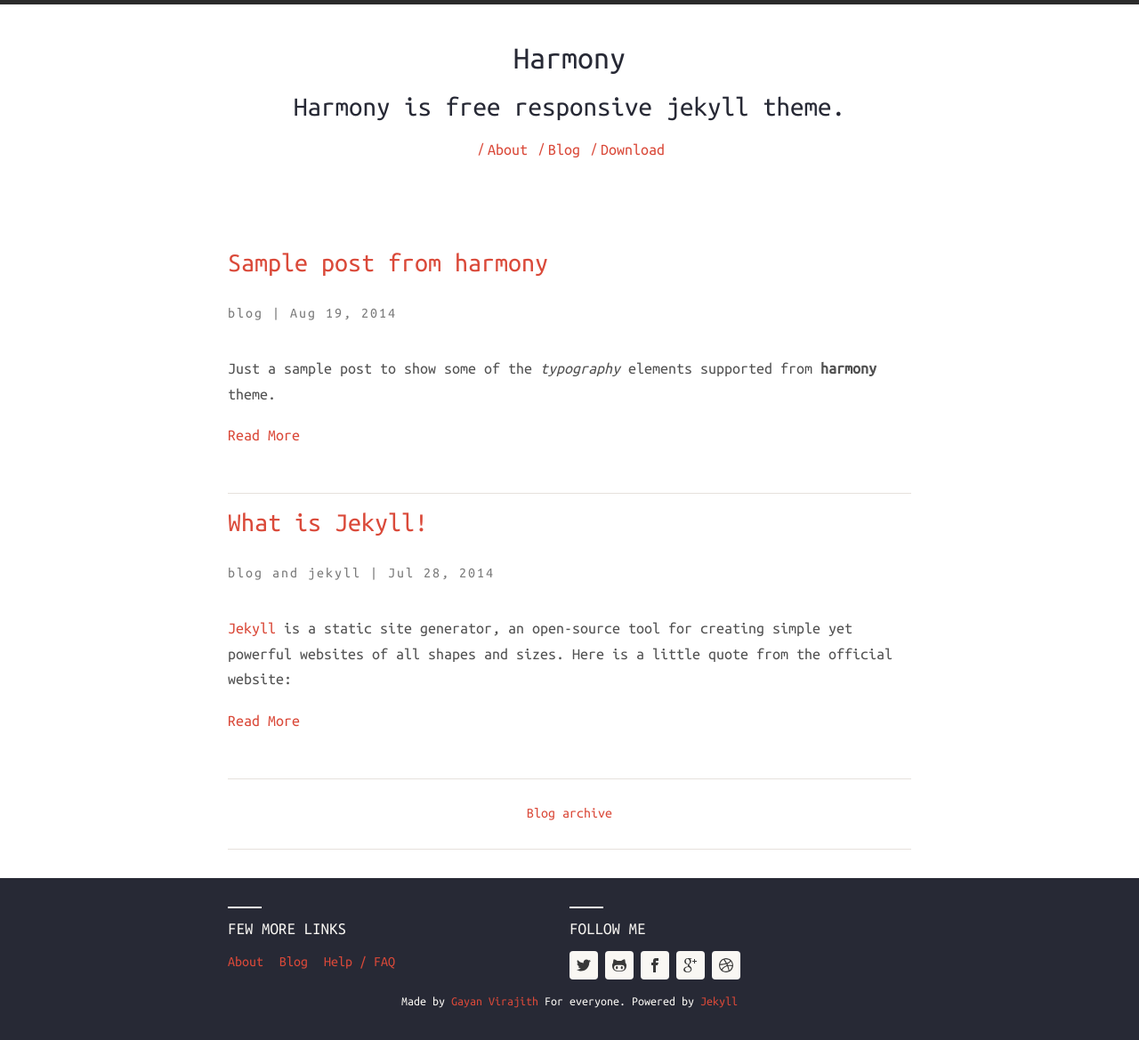
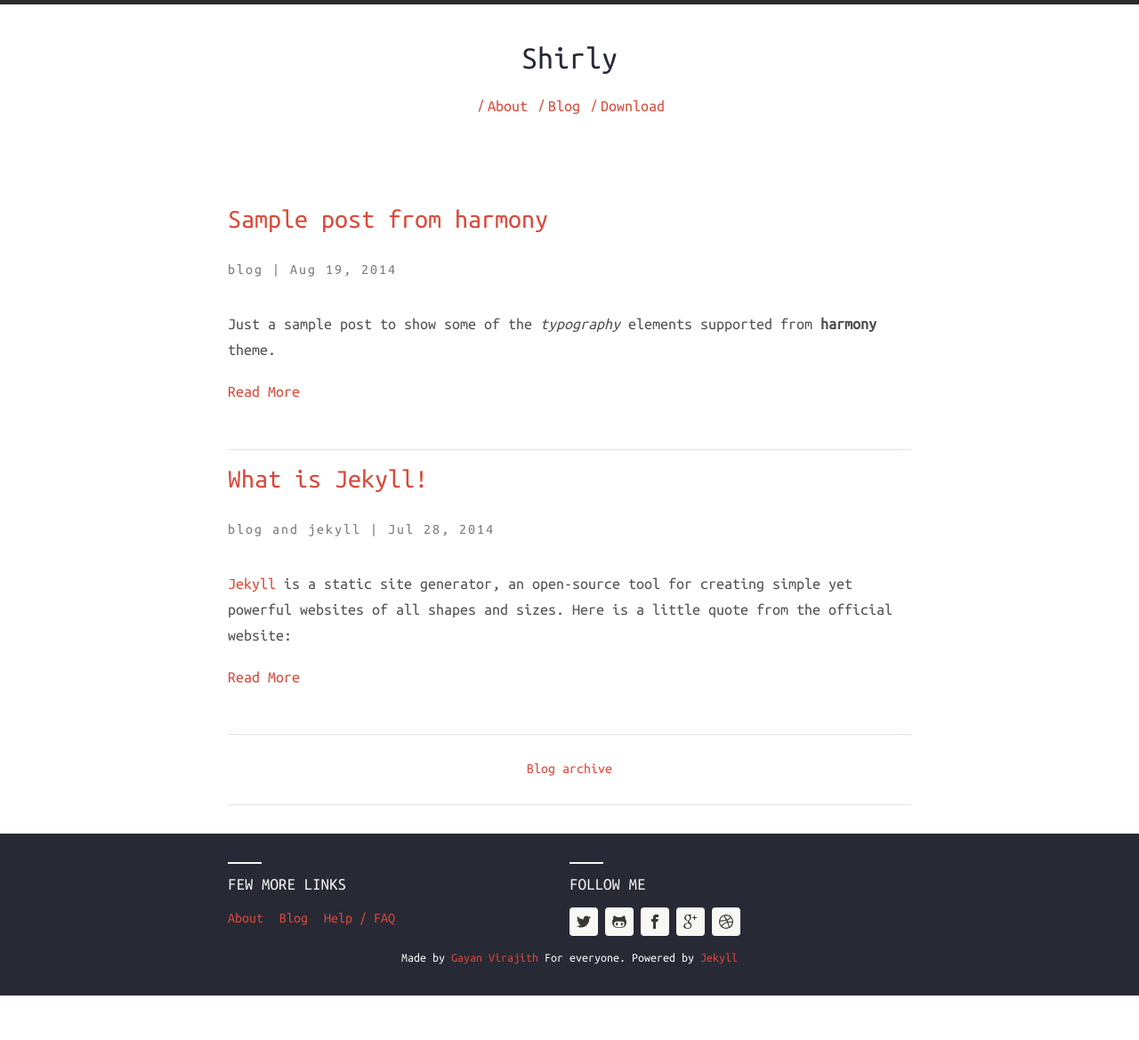
Before and after one commit to shirlyfish/shirlyfish.githu.io, a Jekyll site: the page built from index.html, in a window 1280 px wide. Shown: the whole page at 89% size. Built offline with Jekyll 4.4.1, drawn with Linux system fonts in a browser that asks for light colours; nearby versions of some CDN libraries; after the commit the page ends 1119 px from its top, so only the background shows below that.

Commit message:
new theme

```diff
--- a/_config.yml
+++ b/_config.yml
@@ -4,23 +4,21 @@
 baseurl: /harmony
 
 # Site live URL
-url: http://gayan.me
+url: http://shirlyfish.github.io
 
 # Localhost
 # url: http://127.0.0.1:4000
 
 # Harmony theme configuration. Please change accordingly.
 harmony:
-  name: Harmony
+  name: Shirly
   # Little description about your site
-  description: Harmony is free responsive jekyll theme.
+  description:
   # 'meta_description:' Write an awesome description for your new site here.
   # It will appear in your document head meta (for Google search results) and
   # in your feed.xml site description.
   meta_description: > #
-   Harmony is a free responsive jekyll theme by Gayan Virajith
-   and Maheshika Lakmali. Sourced on Github -
-   https://github.com/gayanvirajith/harmony
+
   basetheme: theme-base-01 # pre defined thmes are darken, blue-water, redish.
   author: # Author details
     name: Gayan Virajith
```
